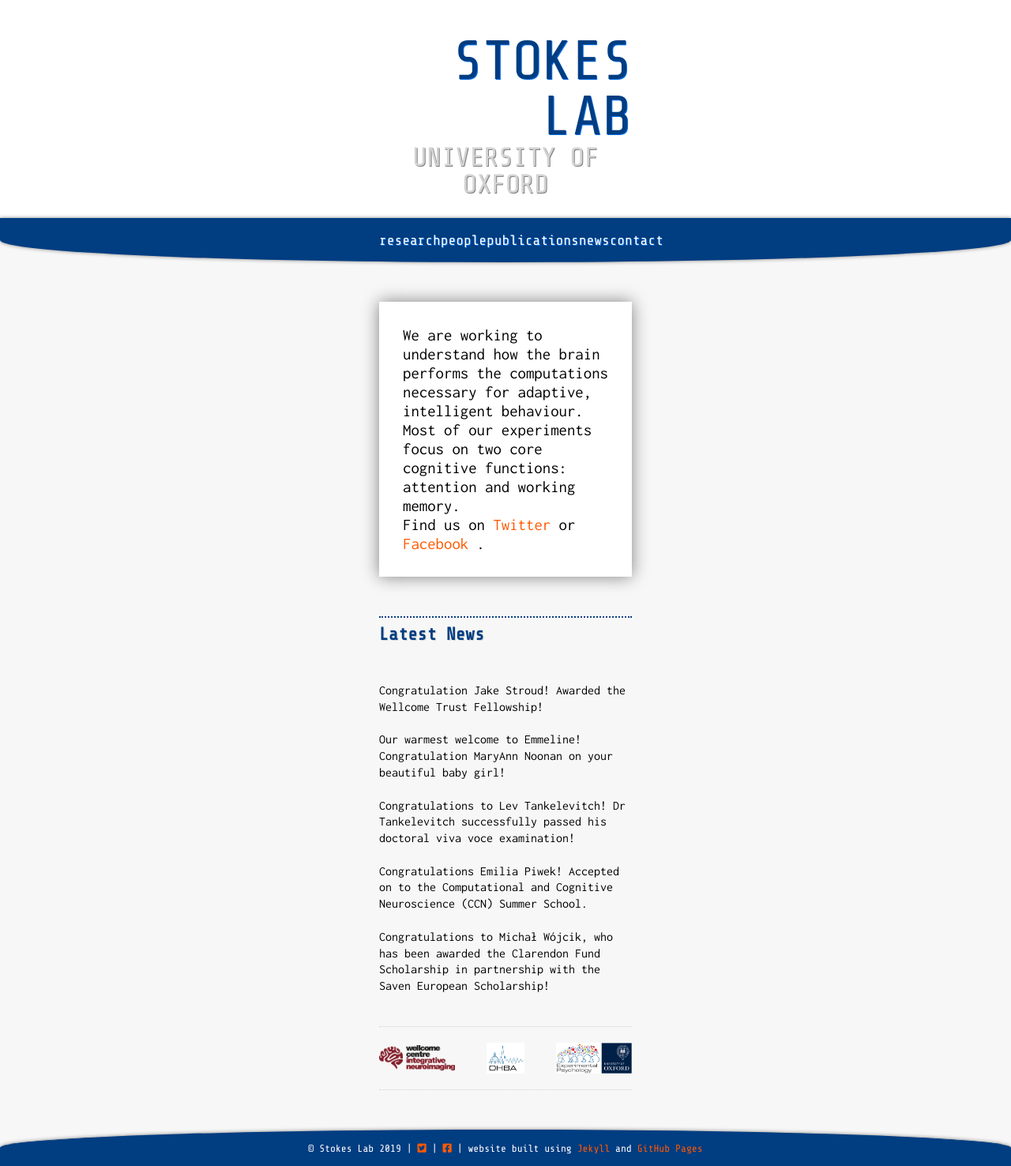
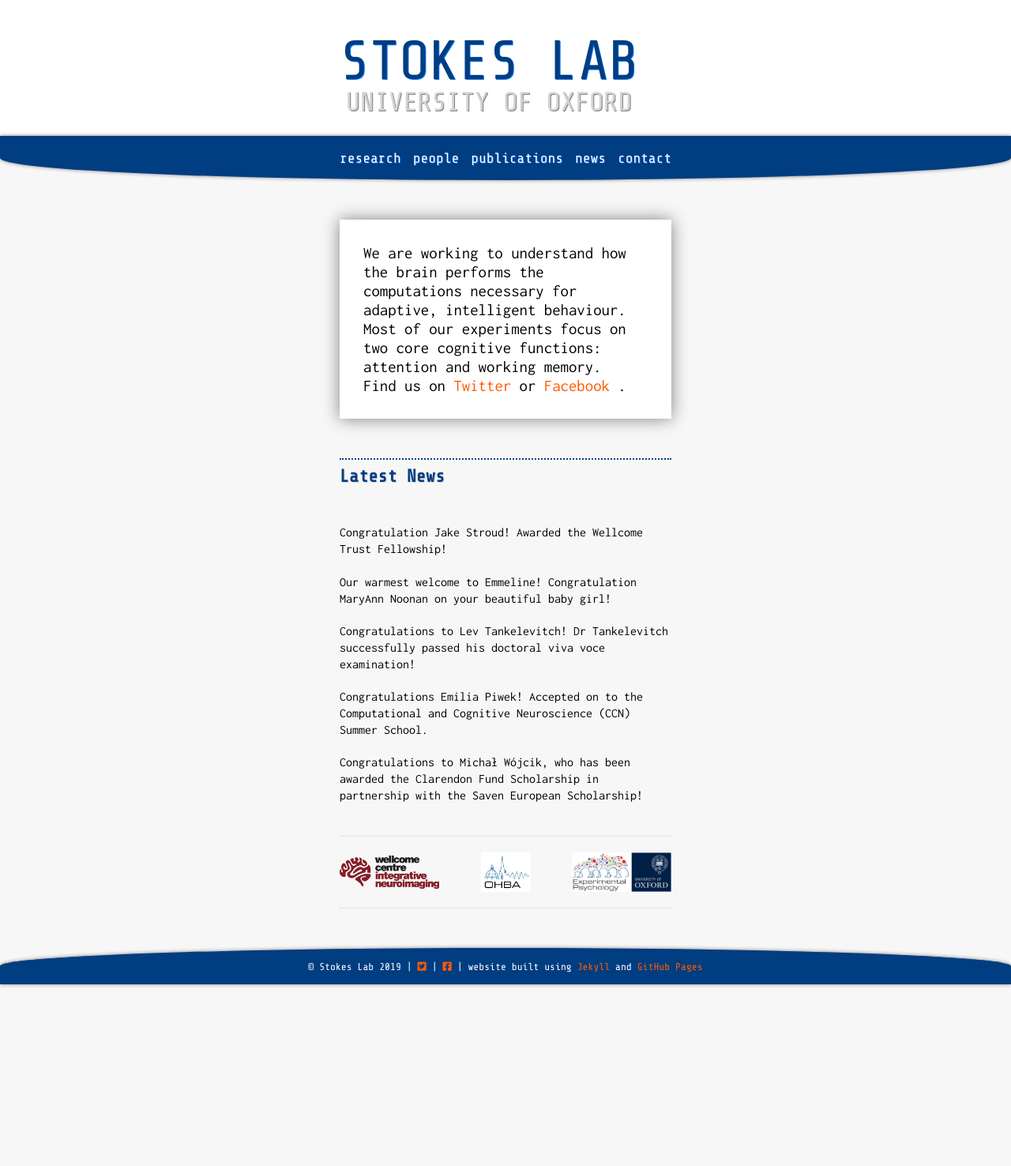
Before and after one commit to stokeslab/stokeslab.github.io, a Jekyll site: the page built from index.html, in a window 1280 px wide. Shown: the whole page at 79% size. Built offline with Jekyll 4.4.1, drawn with Linux system fonts in a browser that asks for light colours; nearby versions of some CDN libraries; some web fonts are replaced.

Commit message:
Update _layout.scss

```diff
--- a/_sass/_layout.scss
+++ b/_sass/_layout.scss
@@ -1,6 +1,6 @@
 
 /* $content-width-max: 720px; 520 */
-$content-width-max: 420px;
+$content-width-max: 520px;
 $spacing-unit: 50px;
 $spacing-unit-small: 6vw;
 
@@ -14,7 +14,7 @@
 $logo-size-small: 18vw;
 
 $menu-font-size: 18px;
-$menu-font-size-small: 3.2vw;
+$menu-font-size-small: 2.7vw;
 
 $menu-right-padding: 30px;
 $menu-right-padding-small: 3vw;
@@ -65,10 +65,10 @@
 $pop-color: #003D81; /*#002147;*/ /*#0058bd;*/
 
 // Width of the content area
-$content-width:    420px; /* 500,400,500*/
+$content-width:    520px; /* 500,400,500*/
 
 $on-palm:          400px !default;
-$on-laptop:        420px !default;
+$on-laptop:        520px !default;
 
 $on-medium:        $on-palm !default;
 $on-large:         $on-laptop !default;
```
